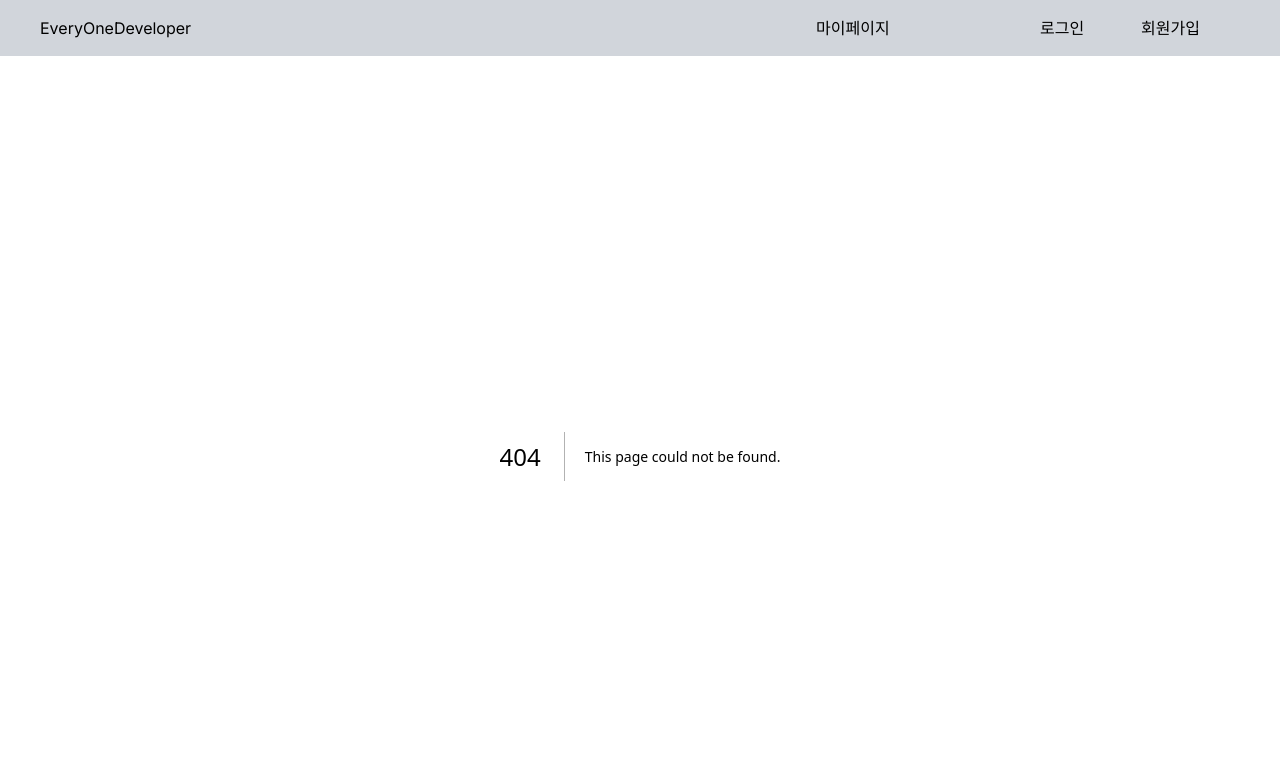
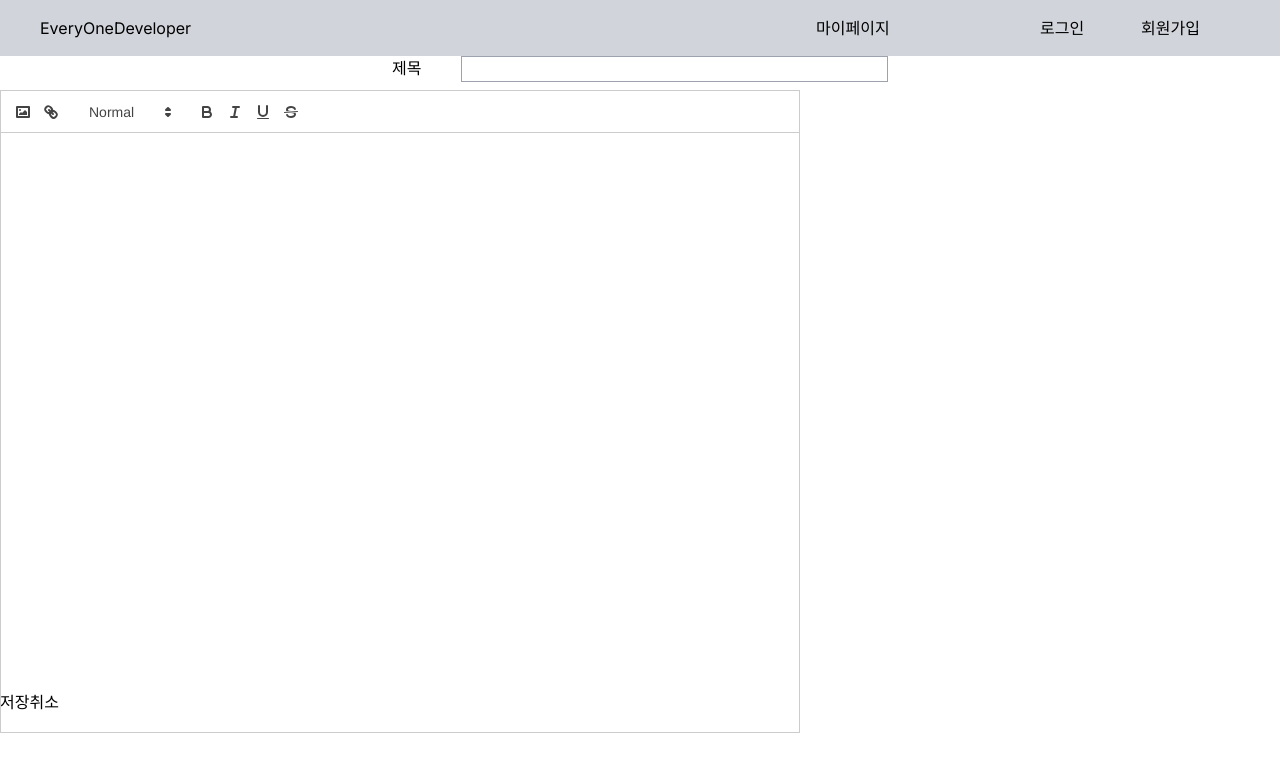
Before and after one commit to kimwoojin123/eod, a Next.js app: page /ideaSearch/1/edit in a window 1280 px wide. Before the commit this address had no page. Shown: the top 772 px of the page. Built offline with nearby package versions, Linux system fonts and the light colour scheme; no server answers.

Commit message:
편집시 이미지 자동으로 뜨게하기 < 현재 안됨 나머지 편집 들어갔을때 기본으로 title과  textcontent 가져오는건 성공

```diff
--- a/app/ideaApply/ideaWrite/page.tsx
+++ b/app/ideaApply/ideaWrite/page.tsx
@@ -5,7 +5,7 @@ import GptAI from '@/app/ui/ideaWrite/gptAI';
 import dynamic from "next/dynamic";
 import Modal from 'react-modal';
 import { getUsernameSomehow } from '@/app/ui/getUsername';
-const DynamicTextEditor = dynamic(() => import('@/app/ui/ideaWrite/textEditor'), { ssr: false });
+const DynamicTextEditor = dynamic(() => import('@/app/ui/textEditor'), { ssr: false });
 import { useRouter } from 'next/navigation';
 
 
--- /dev/null
+++ b/app/ideaSearch/[id]/edit/page.tsx
@@ -0,0 +1,86 @@
+'use client'
+import { useState, useEffect } from 'react';
+import { useRouter } from 'next/navigation';
+import dynamic from 'next/dynamic';
+import { usePathname } from 'next/navigation';
+const TextEditor = dynamic(() => import('@/app/ui/textEditor'), { ssr: false });
+
+interface EditPageProps {
+  initialContent: string;
+}
+
+const EditPage: React.FC<EditPageProps> = ({ initialContent }) => {
+  const [content, setContent] = useState(initialContent);
+  const [title, setTitle] = useState('');
+  const [imageUrl, setImageUrl] = useState('');
+
+  const router = useRouter();
+  const path = usePathname();
+  const id = path.split('/').slice(-2, -1)[0];
+
+  useEffect(() => {
+    const fetchData = async () => {
+      try {
+        const response = await fetch(`/api/id-board/${id}`);
+        const data = await response.json();
+        setImageUrl(data.imageUrl);
+        setTitle(data.title);
+        setContent(data.textContent);
+      } catch (error) {
+        console.error('Error fetching detail data:', error);
+      }
+    };
+
+    if (id) {
+      fetchData();
+    }
+  }, [id]);
+
+
+
+  const handleSave = async () => {
+    try {
+      const response = await fetch(`/api/idea-update/${id}`, {
+        method: 'PUT',
+        headers: {
+          'Content-Type': 'application/json',
+        },
+        body: JSON.stringify({
+          textContent: content,
+        }),
+      });
+
+      if (response.ok) {
+        console.log('데이터가 성공적으로 업데이트되었습니다.');
+        router.push(`/ideaSearch/${id}/page`);
+      } else {
+        console.error('데이터를 업데이트하는 중에 오류가 발생했습니다.');
+      }
+    } catch (error) {
+      console.error('Error updating data:', error);
+    }
+  };
+
+  const handleCancel = () => {
+    router.push(`/ideaSearch/${id}/page`);
+  };
+
+
+  return (
+    <div>
+      <div className='w-screen flex justify-center mb-2'>
+        <label htmlFor='title'>제목</label>
+        <input className='ml-10 w-1/3 border-gray-400 border' type='text' id='title' value={title} onChange={(e) => setTitle(e.target.value)} />
+      </div>
+      <div>
+        <TextEditor value={content} onChange={setContent} />
+      </div>
+      <div>
+        <button onClick={handleSave}>저장</button>
+        <button onClick={handleCancel}>취소</button>
+      </div>
+    </div>
+  );
+};
+
+export default EditPage;
--- a/app/ideaSearch/[id]/page.tsx
+++ b/app/ideaSearch/[id]/page.tsx
@@ -72,6 +72,10 @@ export default function DetailPage() {
     setShowDeleteModal(false);
   };
 
+  const handleEdit = () => {
+    router.push(`/ideaSearch/${id}/edit`);
+  };
+
   return (
     <div className="p-4">
       <BackButton />
@@ -84,6 +88,7 @@ export default function DetailPage() {
         )}
         <div className='prose' dangerouslySetInnerHTML={{ __html: boardData.textContent }} />
       </div>
+      <button onClick={handleEdit} className="w-20 h-10 rounded-2xl bg-red-500 text-white mt-5">편집</button>
       <button onClick={() => setShowDeleteModal(true)} className="w-20 h-10 rounded-2xl bg-red-500 text-white mt-5">
           삭제
         </button>
```
Also changed, not shown: app/ui/textEditor.tsx (renamed from app/ui/ideaWrite/textEditor.tsx).
